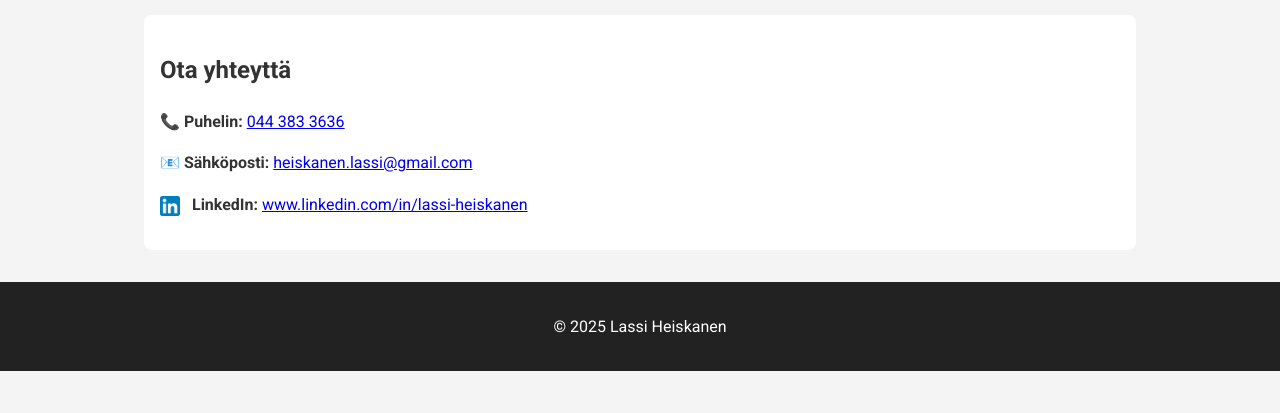
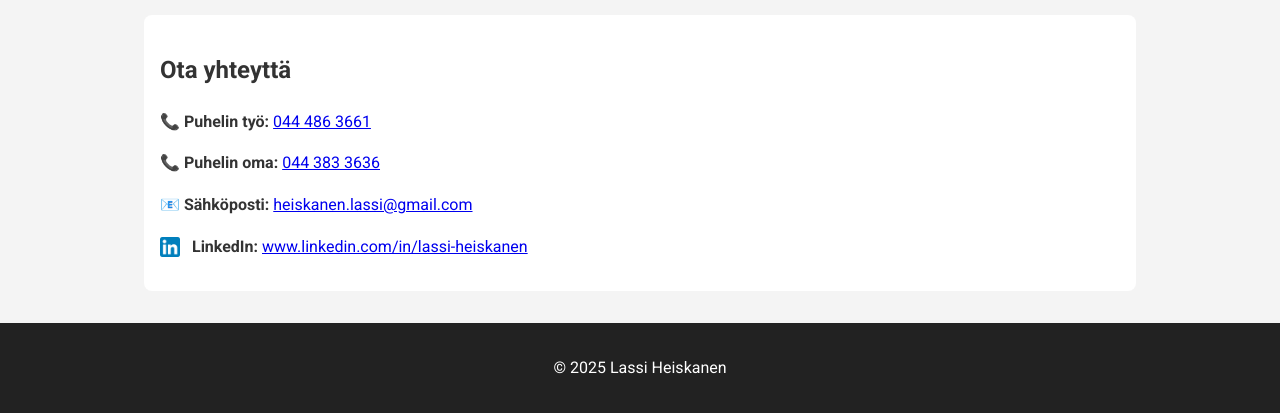
Before and after one commit to LassiHeiskanen/Lassi, a plain HTML site: page index.html in a window 1280 px wide. Shown: the part 3277-3690 px from the top of the page. Before the commit the page ends 3648 px from the top, so only its background shows below. Drawn offline with Linux system fonts and the light colour scheme.

Commit message:
Update index.html

```diff
--- a/index.html
+++ b/index.html
@@ -232,7 +232,8 @@
 
   <section id="yhteys">
     <h2>Ota yhteyttä</h2>
-    <p>📞 <strong>Puhelin:</strong> <a href="tel:+358443833636">044 383 3636</a></p>
+    <p>📞 <strong>Puhelin työ:</strong> <a href="tel:+35844863661">044 486 3661</a></p>
+    <p>📞 <strong>Puhelin oma:</strong> <a href="tel:+358443833636">044 383 3636</a></p>
     <p>📧 <strong>Sähköposti:</strong> <a href="mailto:heiskanen.lassi@gmail.com">heiskanen.lassi@gmail.com</a></p>
     <p>
         <img src="LinkedIn_icon.png" alt="LinkedIn" style="width: 20px; height: 20px; vertical-align: middle; margin-right: 8px;">
```
